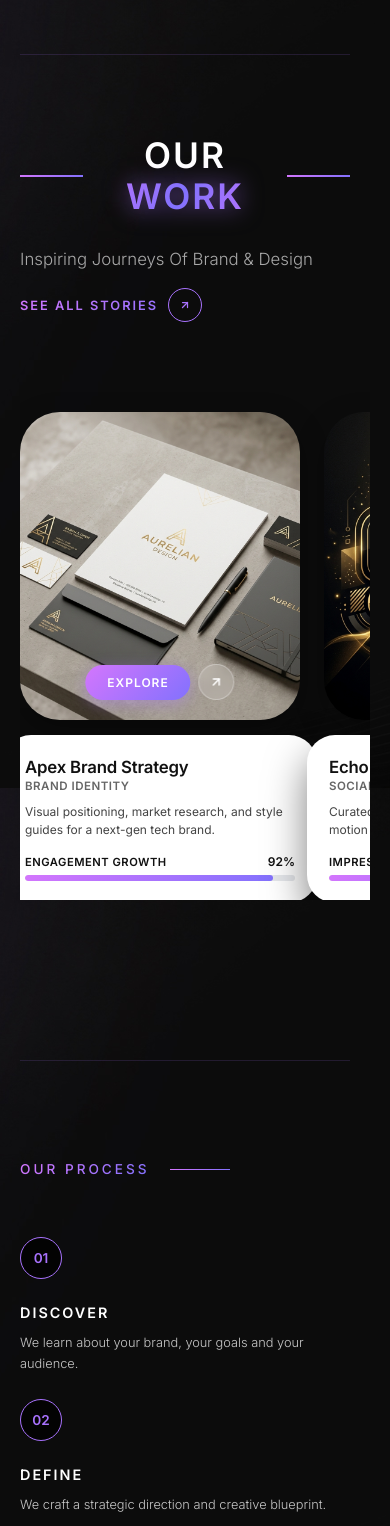
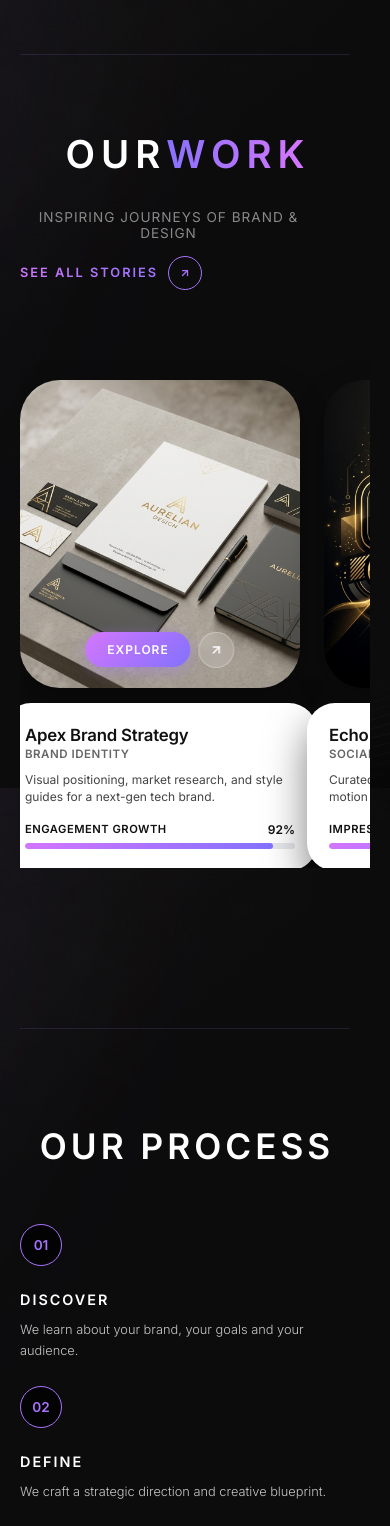
Before and after one commit to arpit7007/Service-Page, a React (Vite) app in the folder Agency/: page / in a window 390 px wide. Shown: the part 900-2426 px from the top of the page. Built offline with nearby package versions, Linux system fonts and the light colour scheme.

Commit message:
Minor UI changes

```diff
--- a/Agency/src/Process.jsx
+++ b/Agency/src/Process.jsx
@@ -28,7 +28,6 @@ function Process() {
     <section id="process" className="process-section">
       <div className="process-header">
         <span className="process-header-title">OUR PROCESS</span>
-        <div className="process-header-line"></div>
       </div>
 
       <div className="process-timeline-container">
--- a/Agency/src/Projects.jsx
+++ b/Agency/src/Projects.jsx
@@ -53,12 +53,10 @@ function Projects() {
     <section id="projects" className="projects-section">
       <div className="projects-header-container">
         <div className="projects-header">
-          <div className="projects-header-line"></div>
           <span className="projects-header-title">
             <span className="our-text">OUR </span>
             <span className="work-text">WORK</span>
           </span>
-          <div className="projects-header-line"></div>
         </div>
         <div className="projects-title-row">
           <h2 className="projects-section-title">
--- a/Agency/src/index.css
+++ b/Agency/src/index.css
@@ -221,25 +221,21 @@ body{
 .process-header {
   display: flex;
   align-items: center;
-  gap: 20px;
+  justify-content: center;
+  width: 100%;
   margin-bottom: 60px;
 }
 
 .process-header-title {
   font-family: 'Inter', sans-serif;
-  font-size: 0.85rem;
-  letter-spacing: 3px;
-  background: var(--primary-gradient);
-  -webkit-background-clip: text;
-  -webkit-text-fill-color: transparent;
+  font-size: 3.8rem;
+  letter-spacing: 8px;
+  margin-left: 8px; /* Offset trailing letter-spacing to center mathematically */
+  color: #ffffff;
+  -webkit-text-fill-color: #ffffff;
   display: inline-block;
-  font-weight: 500;
-}
-
-.process-header-line {
-  width: 60px;
-  height: 1px;
-  background: var(--primary-gradient);
+  font-weight: 900;
+  line-height: 1;
 }
 
 .process-timeline-container {
@@ -721,39 +717,34 @@ html {
 
 .projects-header-title {
   font-family: 'Inter', sans-serif;
-  font-size: 3.5rem;
-  letter-spacing: 2px;
+  font-size: 4.6rem;
+  letter-spacing: 12px;
+  margin-left: 12px; /* Offset trailing letter-spacing to center text mathematically */
   display: inline-block;
-  font-weight: 800;
-  line-height: 1.15;
+  font-weight: 900;
+  line-height: 1;
 }
 
 .projects-header-title .our-text {
   color: #ffffff;
   -webkit-text-fill-color: #ffffff;
-  font-weight: 800;
+  font-weight: 900;
+  display: inline-block;
 }
 
 .projects-header-title .work-text {
-  background: linear-gradient(120deg, #D476FD 0%, #8271FD 50%, #D476FD 100%);
-  background-size: 200% auto;
+  background: linear-gradient(90deg, #D476FD, #8271FD, #D476FD);
+  background-size: 200% 100%;
   -webkit-background-clip: text;
   -webkit-text-fill-color: transparent;
-  animation: gradient-move 3s linear infinite;
-  font-weight: 800;
-  filter: drop-shadow(0 0 12px rgba(168, 114, 253, 0.7));
+  display: inline-block;
+  animation: gradient-move 1.5s linear infinite;
+  font-weight: 900;
 }
 
 @keyframes gradient-move {
-  0% { background-position: 0% 50%; }
-  50% { background-position: 100% 50%; }
-  100% { background-position: 0% 50%; }
-}
-
-.projects-header-line {
-  width: 80px;
-  height: 2px;
-  background: var(--primary-gradient);
+  0% { background-position: 0% 0%; }
+  100% { background-position: 200% 0%; }
 }
 
 .projects-title-row {
@@ -761,20 +752,20 @@ html {
   flex-direction: column;
   align-items: center;
   justify-content: center;
-  gap: 20px;
-  width: 100%;
+  width: 100%;
+  margin-top: 15px;
 }
 
 .projects-section-title {
   font-family: 'Inter', sans-serif;
-  font-size: 1.25rem;
-  font-weight: 300;
-  line-height: 1.6;
-  color: #a8a8a8;
+  font-size: 1.05rem;
+  letter-spacing: 2.2px;
+  font-weight: 400;
+  text-transform: uppercase;
+  color: #888888;
   margin: 0;
   text-align: center;
-  max-width: 600px;
-  margin-top: 10px;
+  max-width: 800px;
 }
 
 .projects-view-all {
@@ -1042,12 +1033,22 @@ html {
     padding: 80px 0 160px 0;
   }
 
+  .process-header-title {
+    font-size: 2.2rem;
+    letter-spacing: 4px;
+    margin-left: 4px;
+  }
+
   .projects-header-title {
-    font-size: 2.2rem;
+    font-size: 2.4rem;
+    letter-spacing: 6px;
+    margin-left: 6px;
   }
 
   .projects-section-title {
-    font-size: 1.05rem;
+    font-size: 0.85rem;
+    letter-spacing: 1px;
+    max-width: 90%;
   }
 
   .projects-title-row {
@@ -1174,7 +1175,9 @@ html {
 }
 
 .services-primary-btn {
-  background: var(--primary-gradient);
+  background: linear-gradient(90deg, #D476FD, #8271FD, #D476FD);
+  background-size: 200% 100%;
+  background-position: 0% 0%;
   border: none;
   color: #ffffff;
   font-weight: 600;
@@ -1183,13 +1186,12 @@ html {
   padding: 14px 32px;
   border-radius: 50px;
   cursor: pointer;
-  box-shadow: 0 8px 20px rgba(168, 114, 253, 0.25);
-  transition: all 0.3s cubic-bezier(0.16, 1, 0.3, 1);
+  transition: all 0.3s cubic-bezier(0.16, 1, 0.3, 1), background-position 0s;
 }
 
 .services-primary-btn:hover {
   transform: translateY(-2px);
-  box-shadow: 0 12px 28px rgba(168, 114, 253, 0.45);
+  animation: gradient-move 1.5s linear infinite;
 }
 
 .services-secondary-btn {
```
